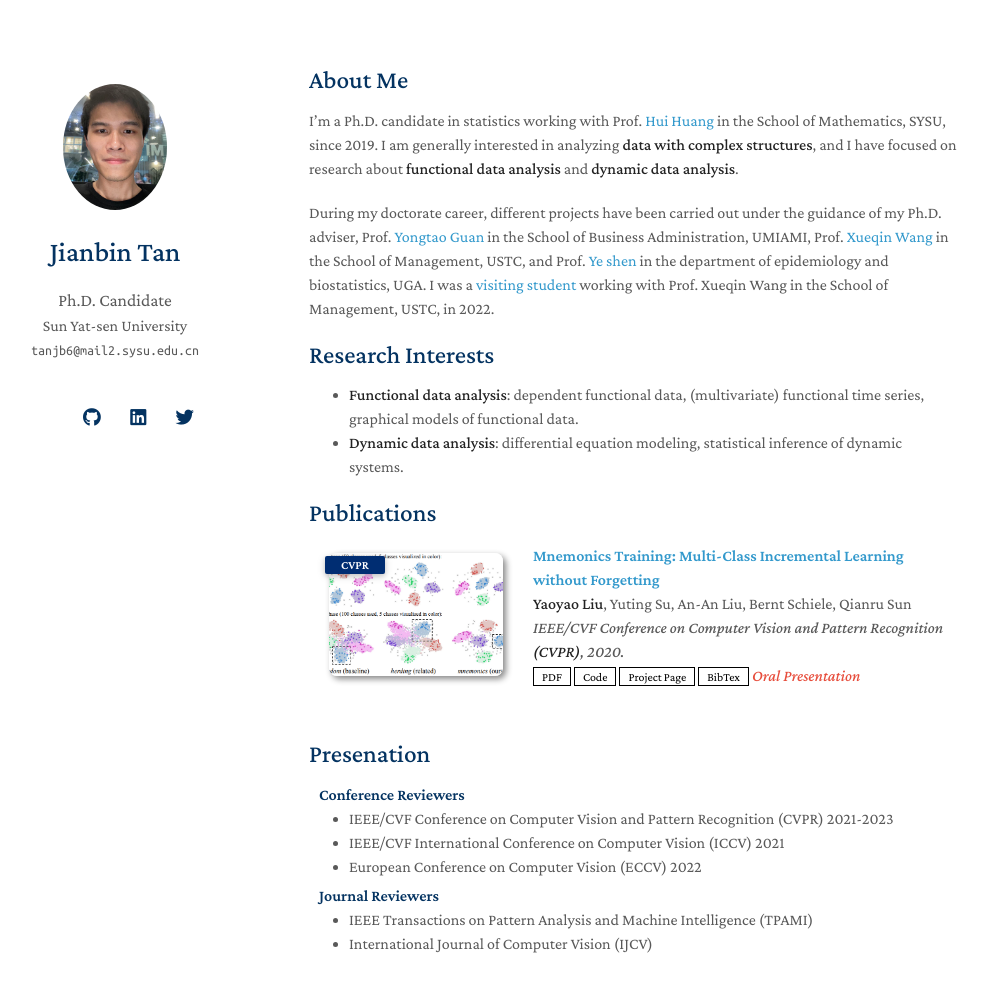
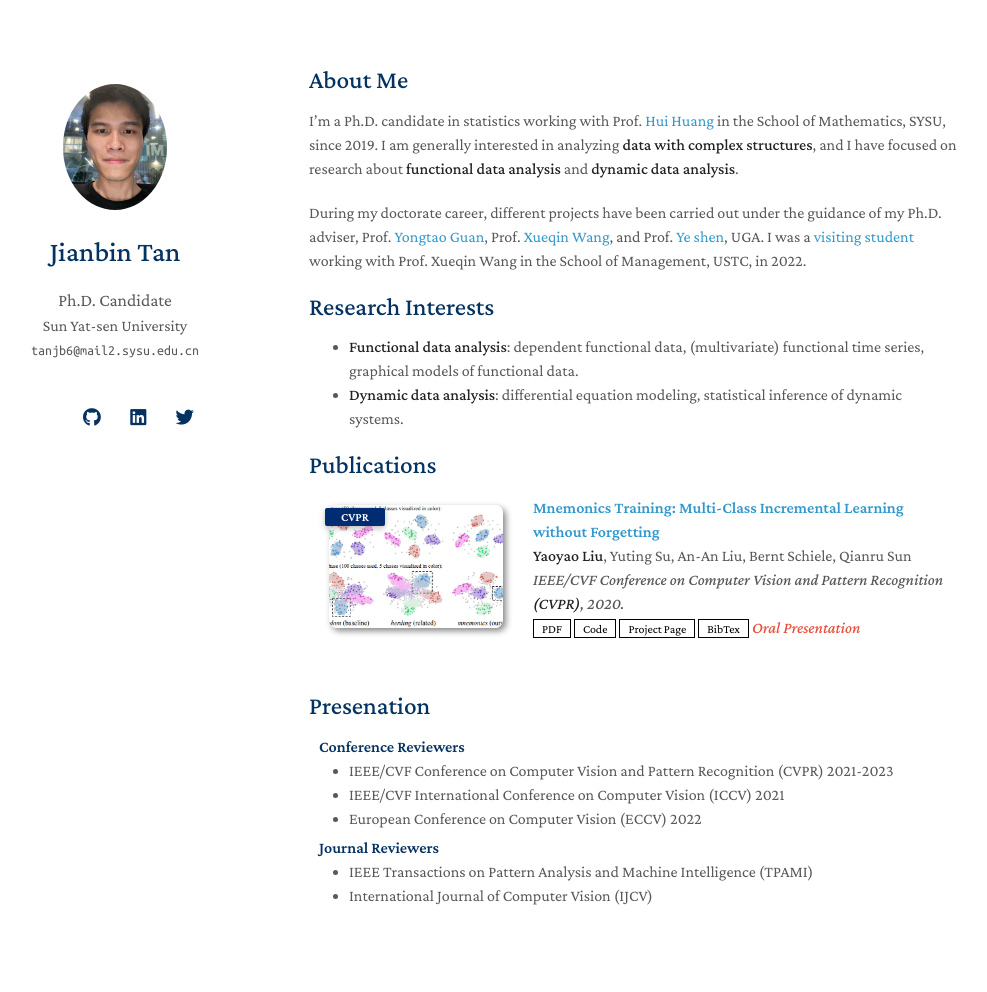
Before and after one commit to Tan-jianbin/Tan-jianbin.github.io, a Jekyll site: the page built from index.md, in a window 1280 px wide and 1050 px high. Shown: the top 992 px of the window, without its empty margins (161-1148 px from the left). Built offline with Jekyll 4.4.1, drawn with Linux system fonts in a browser that asks for light colours; nearby versions of some CDN libraries; a style sheet for code colours, icons or effects is not loaded; our own code applies the rules of GitHub Pages for plain Markdown files.

Commit message:
Update index.md

```diff
--- a/index.md
+++ b/index.md
@@ -6,7 +6,7 @@
 
 I’m a Ph.D. candidate in statistics working with Prof. [Hui Huang](https://math.sysu.edu.cn/teacher/485) in the School of Mathematics, SYSU, since 2019. I am generally interested in analyzing **data with complex structures**, and I have focused on research about **functional data analysis** and **dynamic data analysis**.
 
-During my doctorate career, different projects have been carried out under the guidance of my Ph.D. adviser, Prof. [Yongtao Guan](https://people.miami.edu/profile/yguan@miami.edu) in the School of Business Administration, UMIAMI,  Prof. [Xueqin Wang](https://bs.ustc.edu.cn/english/profile.php?id=650) in the School of Management, USTC, and Prof. [Ye shen](https://publichealth.uga.edu/faculty-member/ye-shen/) in the department of epidemiology and biostatistics, UGA. I was a [visiting student](https://statlab905.github.io/author/jianbin-tan/) working with Prof. Xueqin Wang in the School of Management, USTC, in 2022.
+During my doctorate career, different projects have been carried out under the guidance of my Ph.D. adviser, Prof. [Yongtao Guan](https://people.miami.edu/profile/yguan@miami.edu),  Prof. [Xueqin Wang](https://bs.ustc.edu.cn/english/profile.php?id=650), and Prof. [Ye shen](https://publichealth.uga.edu/faculty-member/ye-shen/), UGA. I was a [visiting student](https://statlab905.github.io/author/jianbin-tan/) working with Prof. Xueqin Wang in the School of Management, USTC, in 2022.
 
 ## Research Interests
 
```
